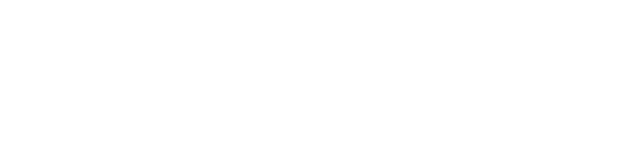
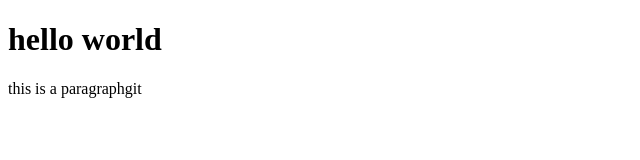
Before and after one commit to Paviththira-06/First-project, a plain HTML site: page index.html in a window 1280 px wide. Shown: the whole page, without its empty margins (0-640 px from the left). Drawn offline with Linux system fonts and the light colour scheme.

Commit message:
firs
git commit -m firs

```diff
--- a/index.html
+++ b/index.html
@@ -6,6 +6,7 @@
     <title>Document</title>
 </head>
 <body>
-
+    <h1>hello world</h1>
+    <p>this is a paragraphgit </p>
 </body>
 </html>
```
